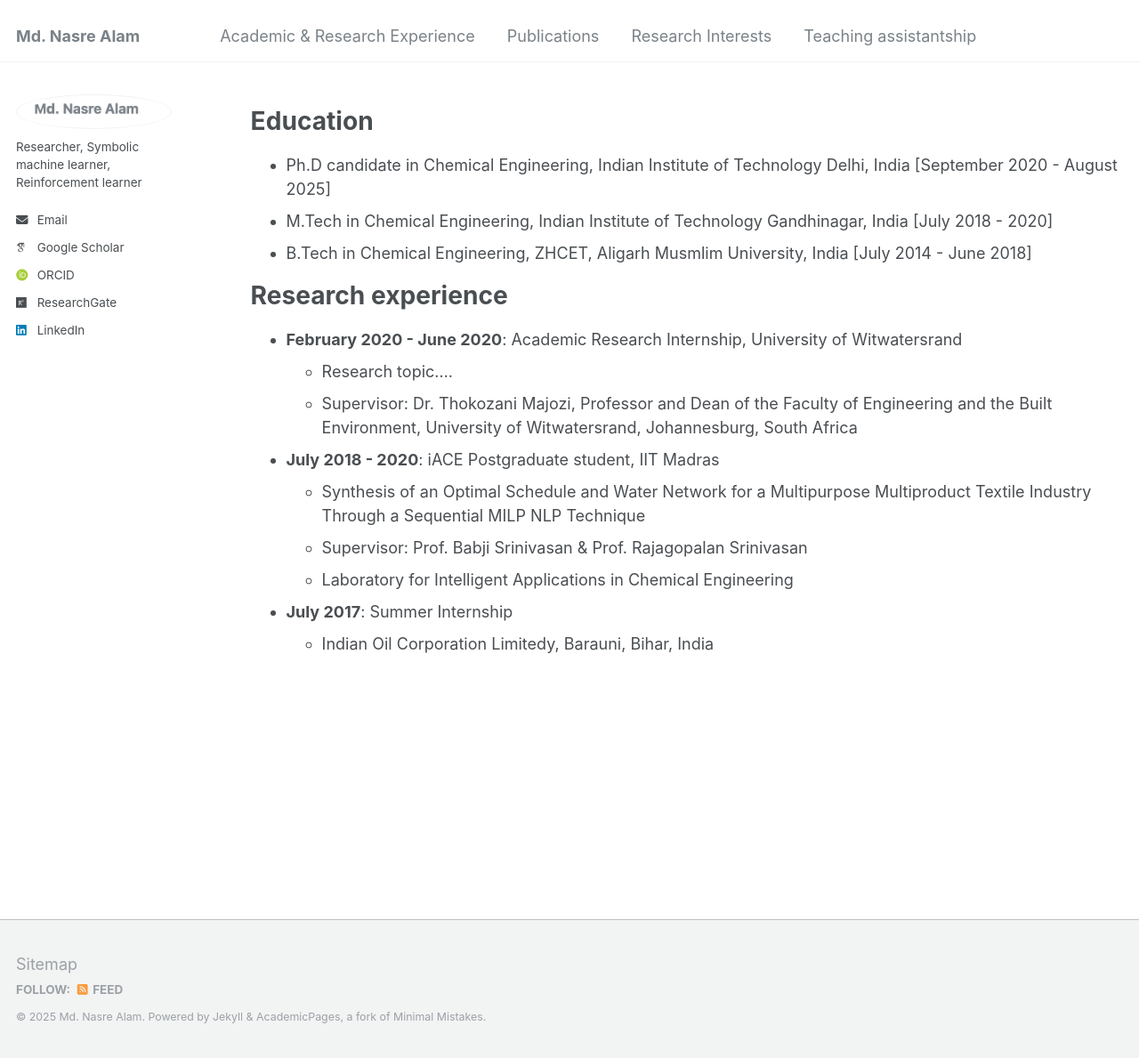
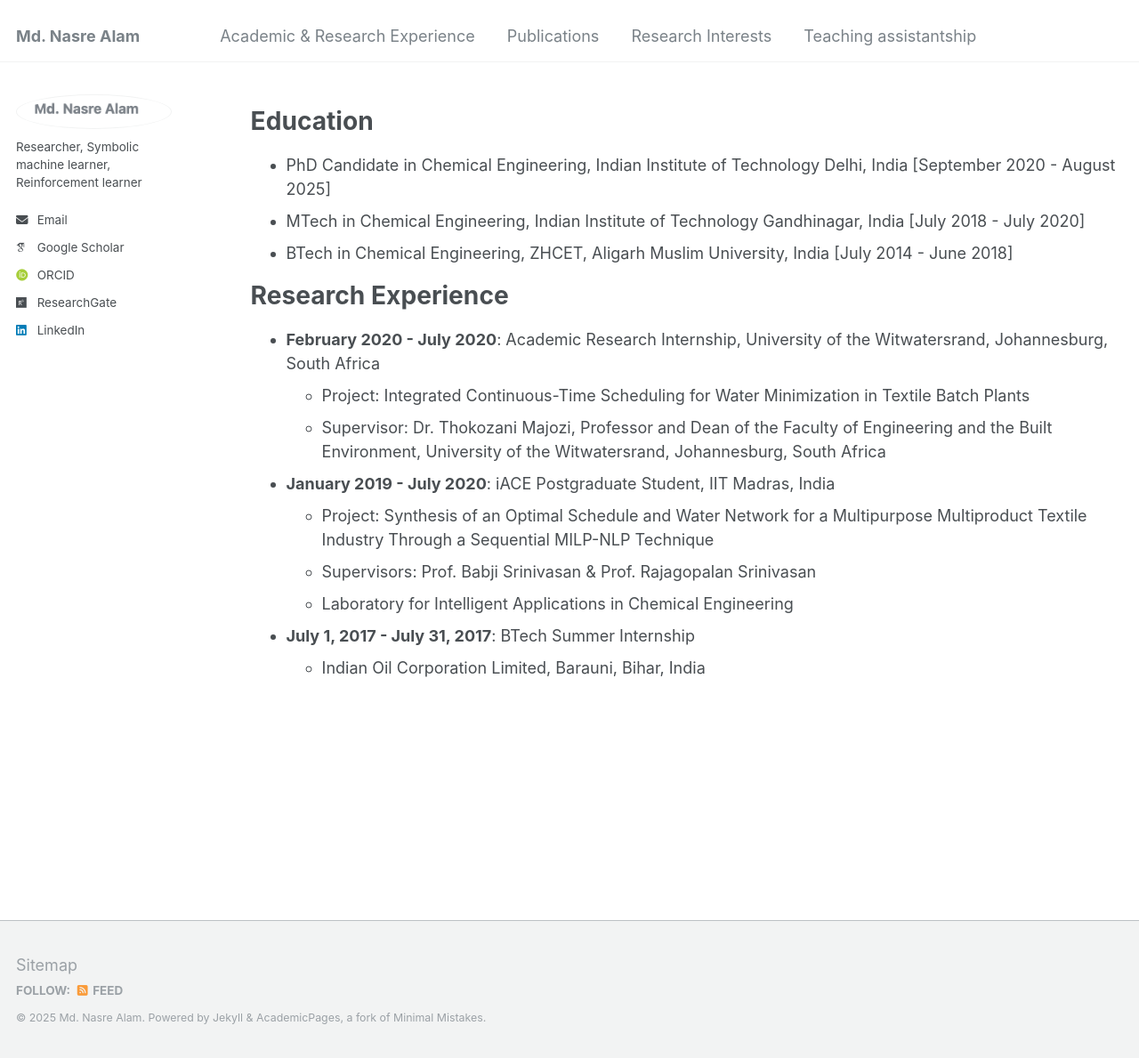
Before and after one commit to mdnasreiit/mdnasreiit.github.io, a Jekyll site: the page built from _pages/cv.md, in a window 1280 px wide and 1189 px high. Shown: the whole window at 89% size. Built offline with Jekyll 4.4.1, drawn with Linux system fonts in a browser that asks for light colours; some web fonts are replaced.

Commit message:
Update cv.md

```diff
--- a/_pages/cv.md
+++ b/_pages/cv.md
@@ -11,23 +11,22 @@ redirect_from:
 
 Education
 ======
-* Ph.D candidate in Chemical Engineering, Indian Institute of Technology Delhi, India [September 2020 - August 2025]
-* M.Tech in Chemical Engineering, Indian Institute of Technology Gandhinagar, India [July 2018 - 2020]
-* B.Tech in Chemical Engineering, ZHCET, Aligarh Musmlim University, India [July 2014 - June 2018]
+* PhD Candidate in Chemical Engineering, Indian Institute of Technology Delhi, India [September 2020 - August 2025]
+* MTech in Chemical Engineering, Indian Institute of Technology Gandhinagar, India [July 2018 - July 2020]
+* BTech in Chemical Engineering, ZHCET, Aligarh Muslim University, India [July 2014 - June 2018]
 
 
-Research experience
+Research Experience
 ======
-* **February 2020 - June 2020**: Academic Research Internship, University of Witwatersrand
-  * Research topic....
-  * Supervisor: Dr. Thokozani Majozi, Professor and Dean of the Faculty of Engineering and the Built Environment, University of
+* **February 2020 - July 2020**: Academic Research Internship, University of the Witwatersrand, Johannesburg, South Africa
+  * Project: Integrated Continuous-Time Scheduling for Water Minimization in Textile Batch Plants
+  * Supervisor: Dr. Thokozani Majozi, Professor and Dean of the Faculty of Engineering and the Built Environment, University of the
   Witwatersrand, Johannesburg, South Africa <br>
 
-* **July 2018 - 2020**: iACE Postgraduate student, IIT Madras
-  * Synthesis of an Optimal Schedule and Water Network for a Multipurpose Multiproduct Textile Industry Through a Sequential MILP
-    NLP Technique
-  * Supervisor: Prof. Babji Srinivasan & Prof. Rajagopalan Srinivasan
+* **January 2019 - July 2020**: iACE Postgraduate Student, IIT Madras, India
+  * Project: Synthesis of an Optimal Schedule and Water Network for a Multipurpose Multiproduct Textile Industry Through a Sequential MILP-NLP Technique
+  * Supervisors: Prof. Babji Srinivasan & Prof. Rajagopalan Srinivasan
   * Laboratory for Intelligent Applications in Chemical Engineering <br>
 
-* **July 2017**: Summer Internship
-  * Indian Oil Corporation Limitedy, Barauni, Bihar, India
+* **July 1, 2017 - July 31, 2017**: BTech Summer Internship
+  * Indian Oil Corporation Limited, Barauni, Bihar, India
```
